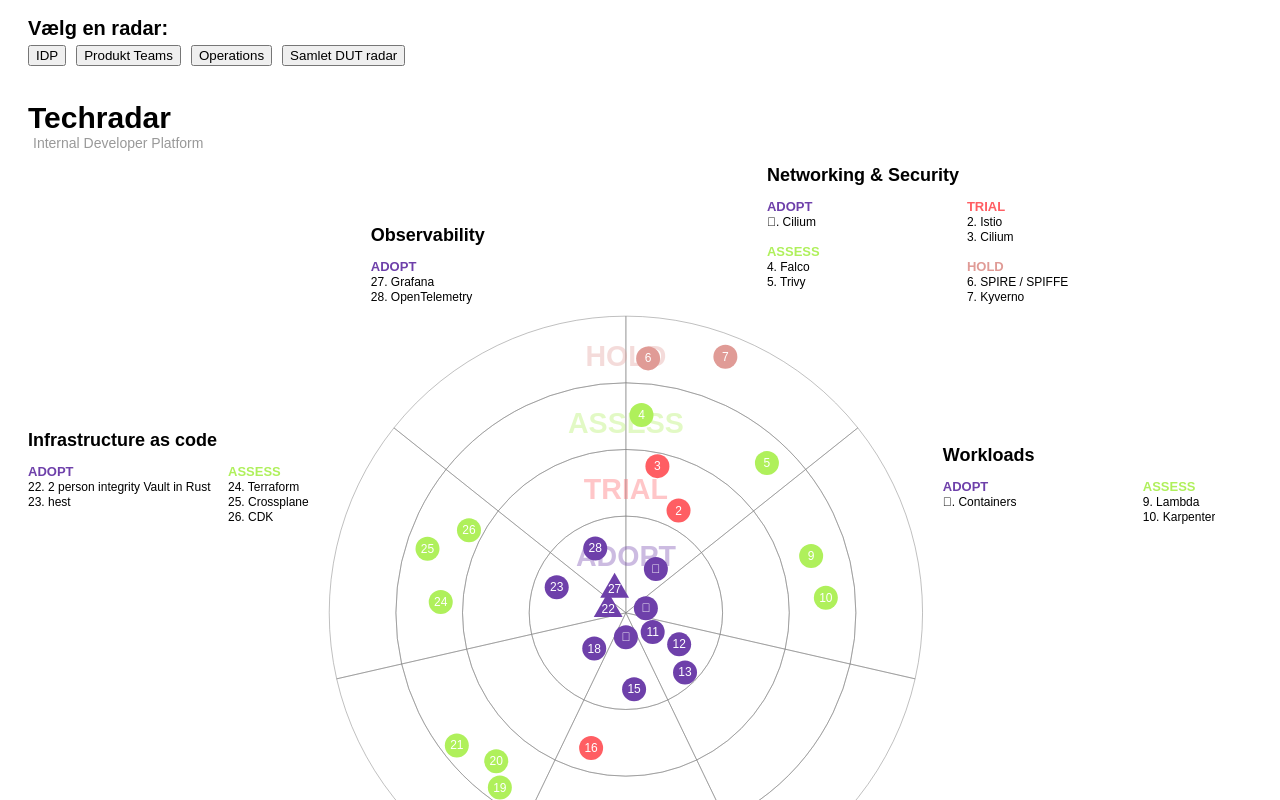
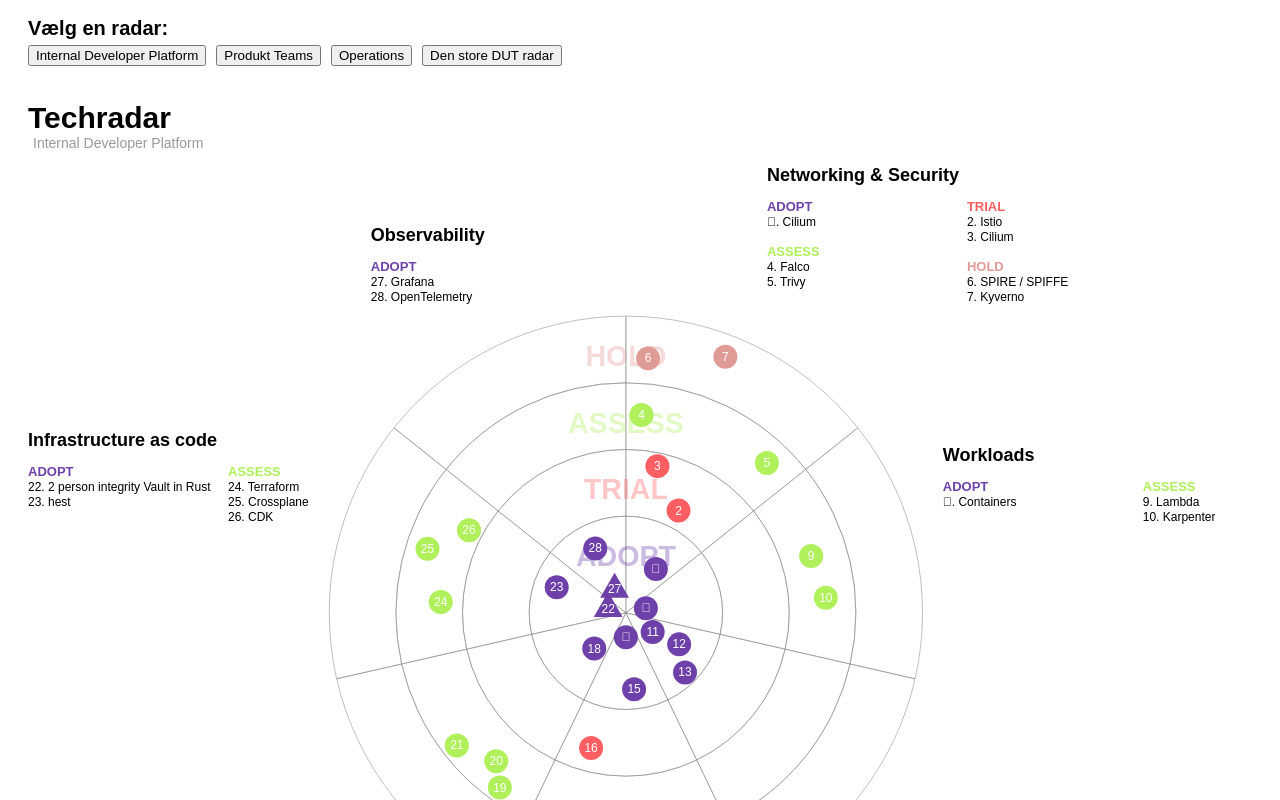
Before and after one commit to test-jppolitikenshus/techradar, a React (Vite) app: page / in a window 1280 px wide. Shown: the top 800 px of the page. Built offline with nearby package versions, Linux system fonts and the light colour scheme; a web font is replaced by a local one.

Commit message:
Update radar button labels and add radar name translations in input CSV files.- Shorten radar button labels in App.tsx- Add radar name translations in inputDut.csv and inputIdp.csv files

```diff
--- a/src/App.tsx
+++ b/src/App.tsx
@@ -14,10 +14,10 @@
         <i className="fa-brands fa-facebook"></i>
         <div style={{ paddingBottom: "10px" }}>
           <h2 style={{ fontFamily: "Arial, Helvetica", fontSize: "20px", fontWeight: "bold", marginBottom: "0px" }}>Vælg en radar:</h2>
-          <button style={{ margin: "5px", marginLeft: "0px" }} onClick={() => setExample(idp)}>IDP</button>
+          <button style={{ margin: "5px", marginLeft: "0px" }} onClick={() => setExample(idp)}>Internal Developer Platform</button>
           <button style={{ margin: "5px" }} onClick={() => setExample(feat)}>Produkt Teams</button>
           <button style={{ margin: "5px" }} onClick={() => setExample(ops)}>Operations</button>
-          <button style={{ margin: "5px" }} onClick={() => setExample(dut)}>Samlet DUT radar</button>
+          <button style={{ margin: "5px" }} onClick={() => setExample(dut)}>Den store DUT radar</button>
         </div>
 
         <h1 style={{ fontFamily: "Arial, Helvetica", fontSize: "30px", fontWeight: "bold", marginBottom: "0px" }}>Techradar</h1>
```
Also changed, not shown: src/inputDut.csv, src/inputDut2.csv (deleted), src/inputFeat.csv, src/inputIdp.csv.
